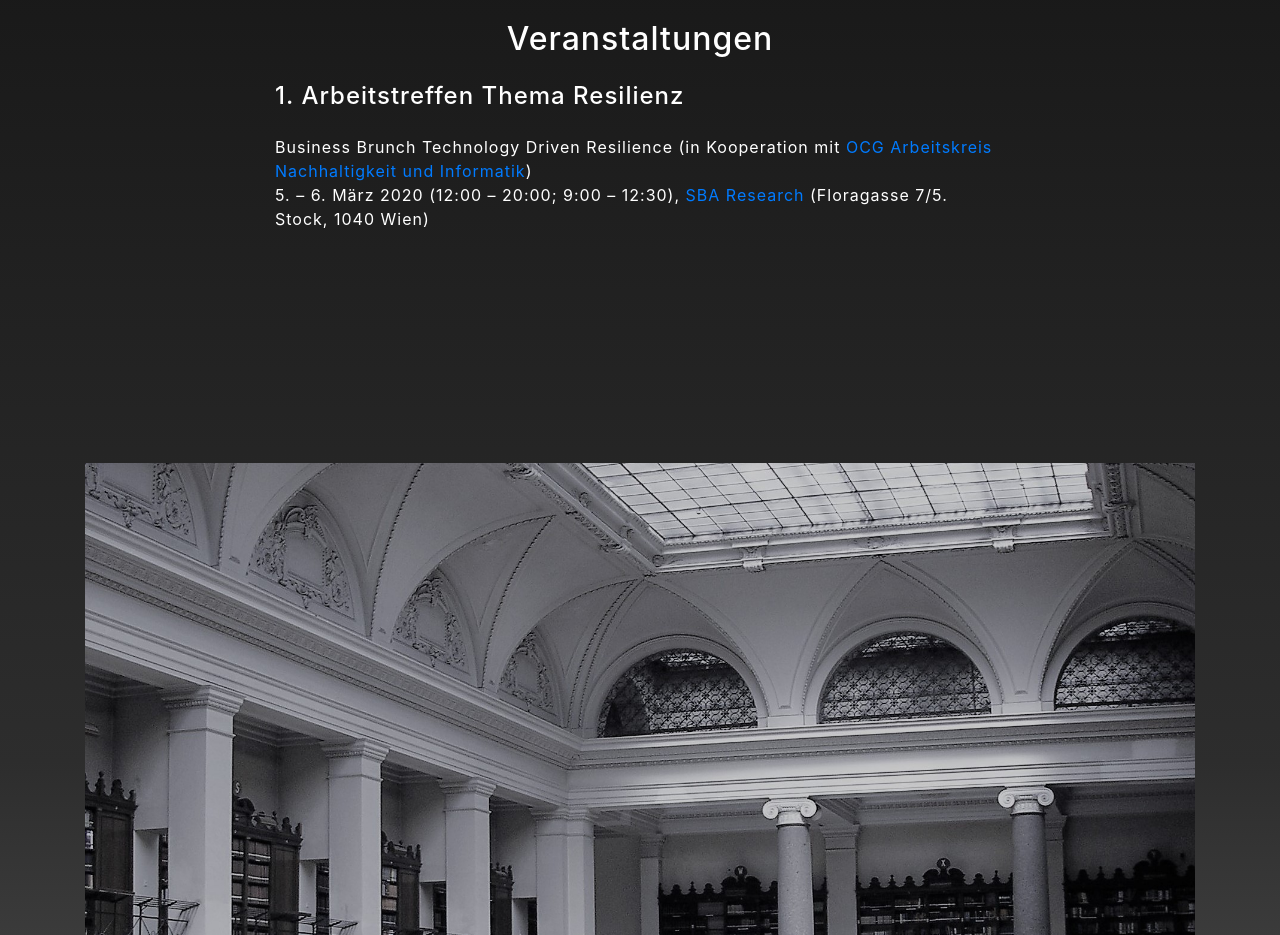
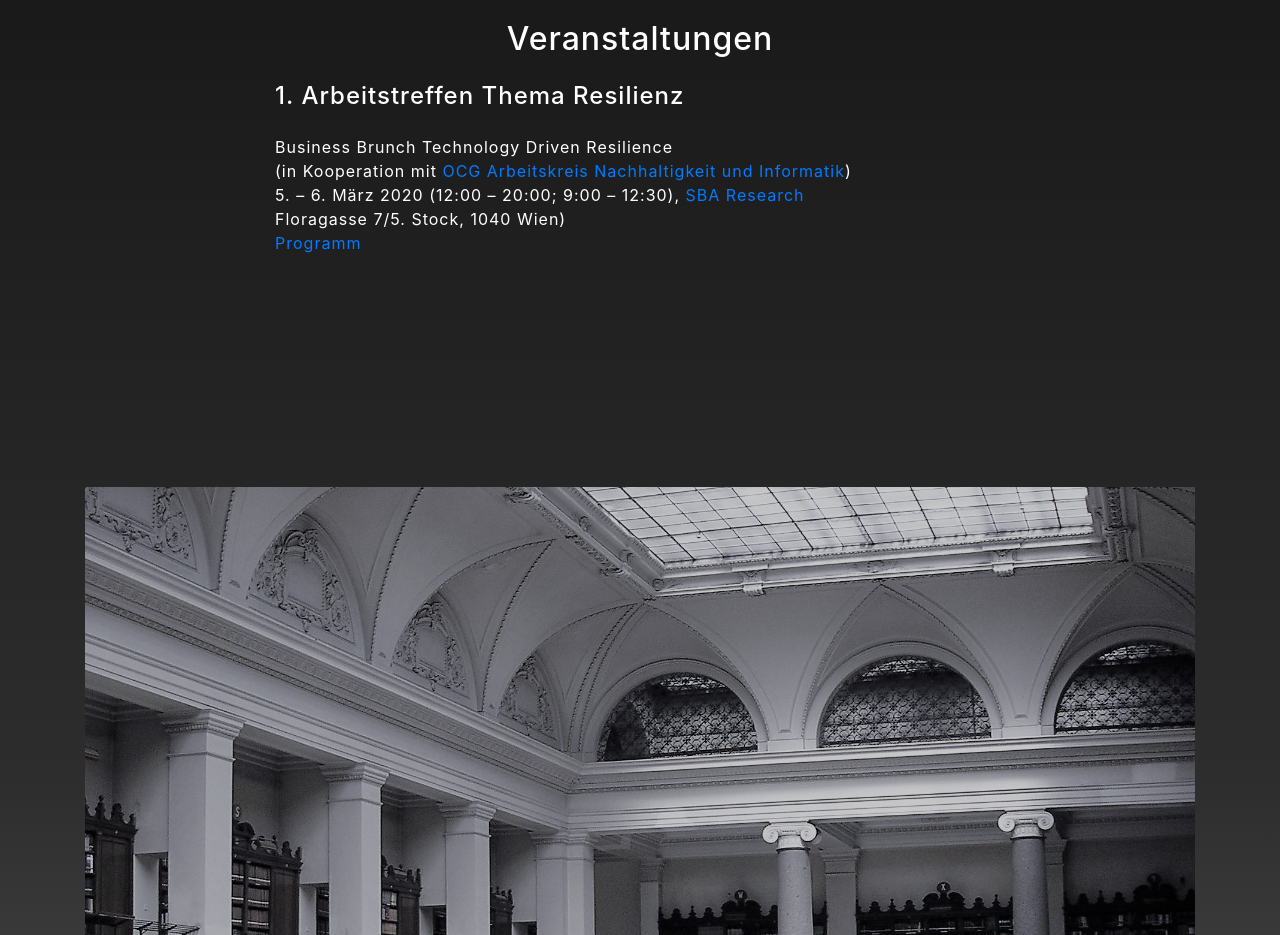
Before and after one commit to weippl/DigitaleTransformationSSP, a website with bundled scripts: page index.html in a window 1280 px wide. Shown: the part 940-1875 px from the top of the page. Built offline with nearby package versions, Linux system fonts and the light colour scheme.

Commit message:
added 2020-03_Agenda.pdf

```diff
--- a/index.html
+++ b/index.html
@@ -70,9 +70,10 @@
           <h2 class="text-white mb-4">Veranstaltungen</h2>
           <h4 class="text-white mb-4 text-lg-left">1. Arbeitstreffen  Thema Resilienz</h4>
           <p class="text-white text-lg-left">
-            Business Brunch Technology Driven Resilience (in Kooperation mit <a href="https://www.ocg.at/nachhaltigkeit">OCG Arbeitskreis Nachhaltigkeit und Informatik</a>)
+            Business Brunch Technology Driven Resilience <br/>(in Kooperation mit <a href="https://www.ocg.at/nachhaltigkeit">OCG Arbeitskreis Nachhaltigkeit und Informatik</a>)
             <br/>
-            5. – 6. März 2020 (12:00 – 20:00; 9:00 – 12:30), <a href="https://www.sba-research.org/about/contact/">SBA Research</a> (Floragasse 7/5. Stock, 1040 Wien)<br/>
+            5. – 6. März 2020 (12:00 – 20:00; 9:00 – 12:30), <a href="https://www.sba-research.org/about/contact/">SBA Research</a> <br/>Floragasse 7/5. Stock, 1040 Wien)<br/>
+            <a href="2020-03_Agenda.pdf">Programm</a>
           </p>
           <p><br/><br/><br/>
           </p>
```
Also changed, not shown: 1 other file.
